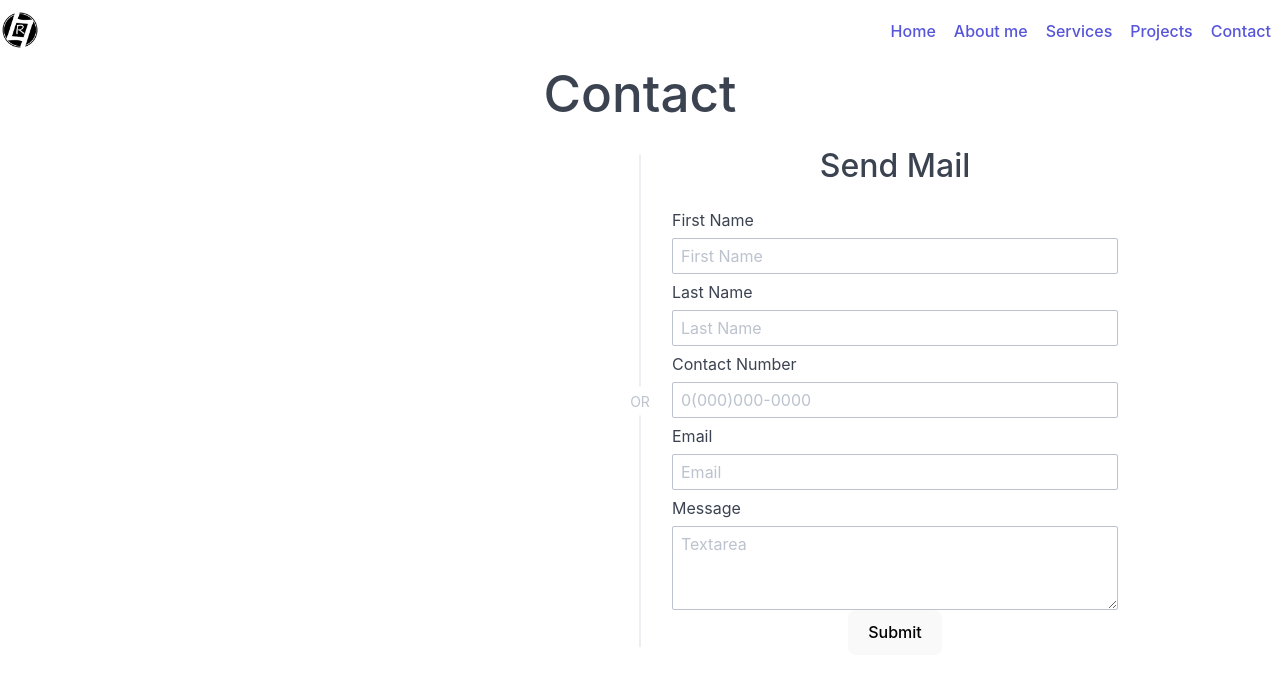
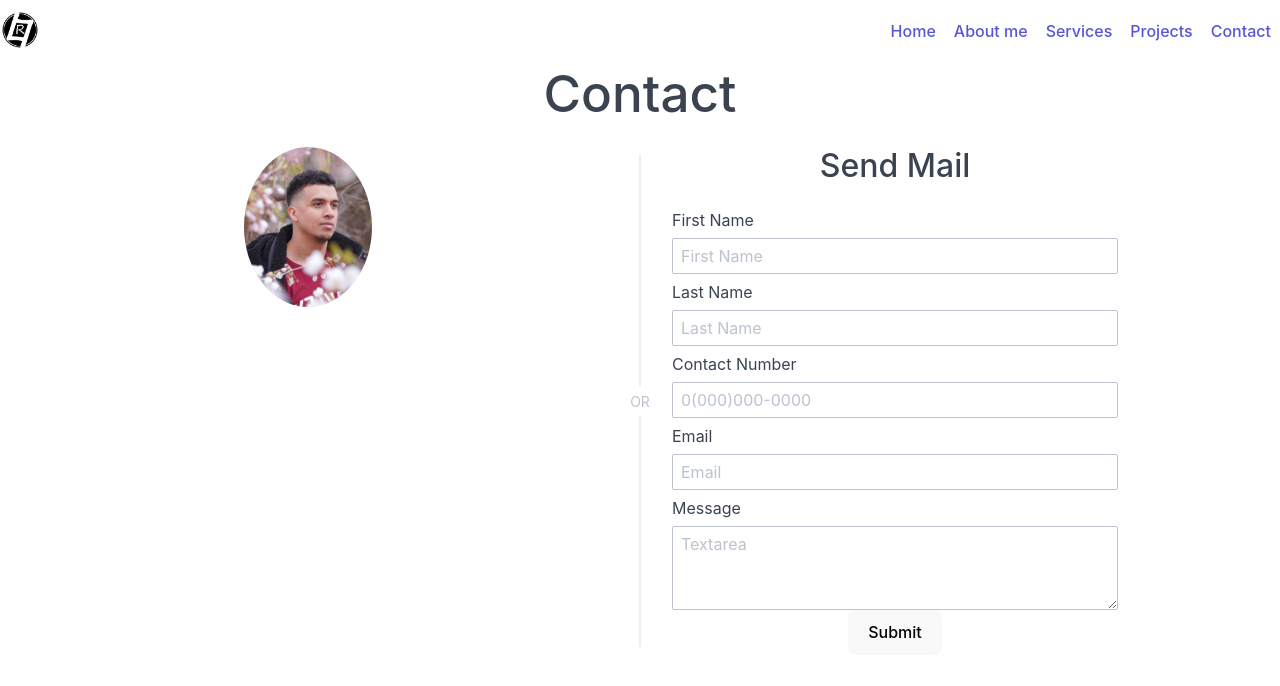
Before and after one commit to cronito11/porfolio, a React (Vite) app: page /Contact in a window 1280 px wide. Shown: the top 686 px of the page. Built offline with nearby package versions, Linux system fonts and the light colour scheme.

Commit message:
improve page

```diff
--- a/component/About.jsx
+++ b/component/About.jsx
@@ -27,7 +27,7 @@ export default function About ()
 {
     return <>
     <h1>About me</h1>
-    <img src="../src/assets/myself.jpg" class="img-responsive s-circle" id="aboutMyPhoto" alt="..."></img>
+    <img src="../src/assets/myself.jpg" class="img-responsive s-circle" id="aboutMyPhoto" alt="..." />
         <p>Hello, I'm Luis Eduardo Orjuela Rojas. I'm Game developer with over 9 years of experience making significant contributions to teams of varying sizes and scopes
          in both standalone and mobile platforms. During this time, I have actively contributed to the development and publication
          of over fifteen games, several of which have received industry recognition and awards. I am deeply passionate about teamwork,
--- a/component/Contact.jsx
+++ b/component/Contact.jsx
@@ -31,7 +31,9 @@ export default function Contact() {
     <>
       <h1>Contact</h1>
       <div className="columns">
-        <div className="column"></div>
+        <div className="column">
+        <img src="../src/assets/myself.jpg" class="img-responsive s-circle" id="aboutMyPhoto" alt="..." />
+        </div>
         <div className="divider-vert" data-content="OR"></div>
         <div className="column">
           <div className="column col-9 col-sm-12">
--- a/index.html
+++ b/index.html
@@ -4,7 +4,7 @@
     <meta charset="UTF-8" />
     <link rel="shortcut icon" type="image/png " href="./public/android-icon-192x192.png" />
     <meta name="viewport" content="width=device-width, initial-scale=1.0" />
-    <title>Vite + React</title>
+    <title>Luis Orjuela</title>
   </head>
   <body>
     <div id="root"></div>
```
